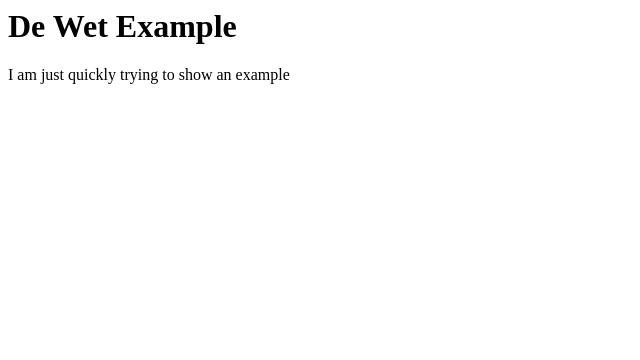
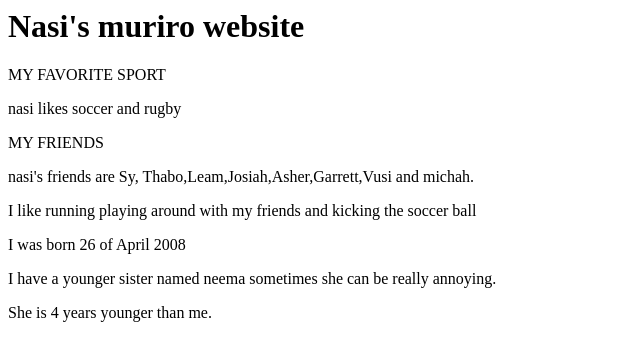
Before and after one commit to elnasi/elnasi.github.io, a plain HTML site: page index.html in a window 1280 px wide. Shown: the whole page, without its empty margins (0-640 px from the left). Drawn offline with Linux system fonts and the light colour scheme.

Commit message:
about me

```diff
--- a/index.html
+++ b/index.html
@@ -1,3 +1,9 @@
-<h1>De Wet Example</h1>
-
-<p>I am just quickly trying to show an example</p>
+<h1>Nasi's muriro  website</h1>
+MY FAVORITE SPORT
+<p>nasi likes soccer and rugby</p>
+MY FRIENDS
+<p>  nasi's friends are Sy, Thabo,Leam,Josiah,Asher,Garrett,Vusi and michah.<p>
+<p>I like running playing around with my friends and kicking the soccer ball</p>
+<p>I was born 26 of April 2008
+<p>I have a younger sister named neema sometimes she can be really annoying.</p>
+</p>She is 4 years younger than me.<p>
```
